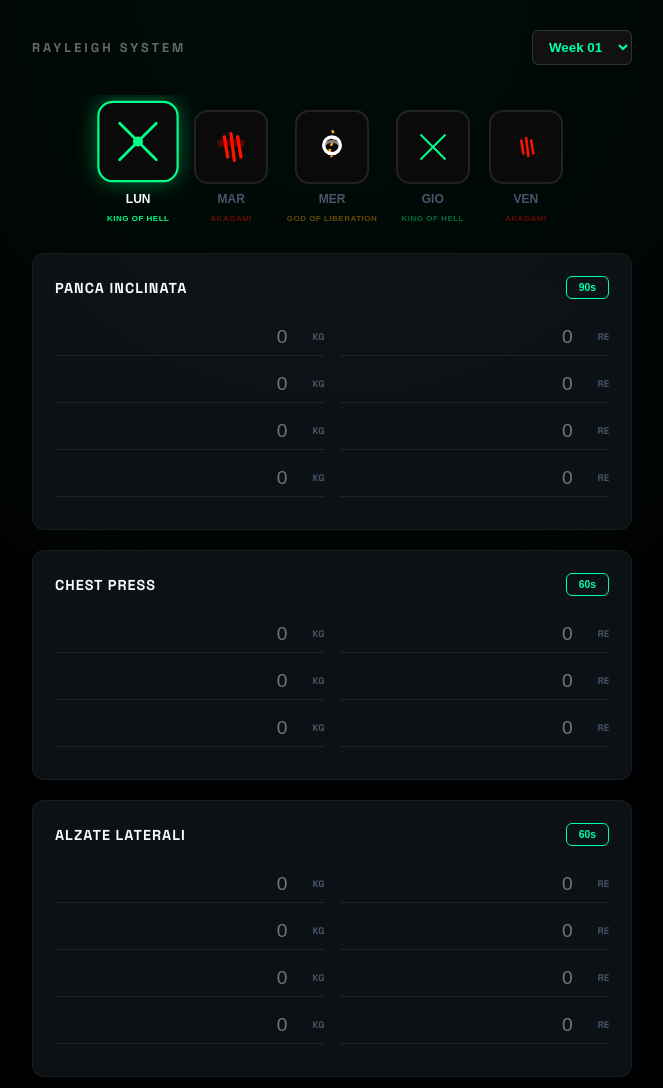
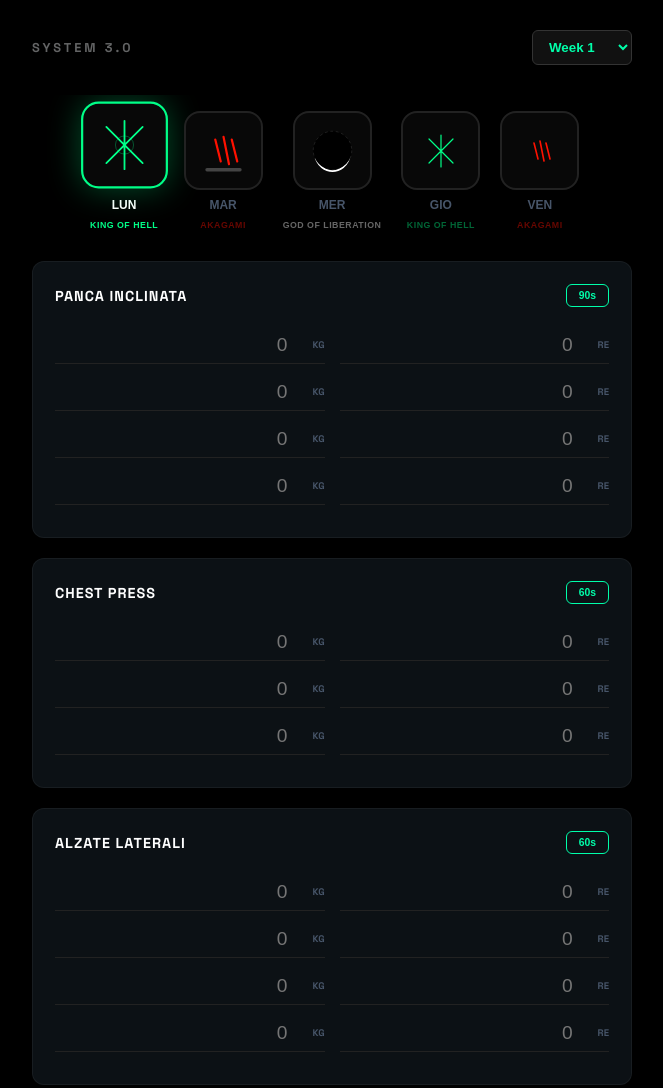
Before and after one commit to pietroinzerilli99-alt/scheda-palestra, a plain HTML site: page index.html in a window 1280 px wide. Shown: the top 1088 px of the page, without its empty margins (308-971 px from the left). Drawn offline with nearby package versions, Linux system fonts and the light colour scheme.

Commit message:
Update index.html

```diff
--- a/index.html
+++ b/index.html
@@ -3,7 +3,7 @@
 <head>
     <meta charset="UTF-8">
     <meta name="viewport" content="width=device-width, initial-scale=1.0">
-    <title>Rayleigh Haki System - Final</title>
+    <title>Rayleigh Haki - Supreme Edition</title>
     <script src="https://cdn.jsdelivr.net/npm/chart.js"></script>
     <link href="https://fonts.googleapis.com/css2?family=Space+Grotesk:wght@300;500;700&display=swap" rel="stylesheet">
     <style>
@@ -12,9 +12,9 @@
             --glass: rgba(15, 20, 25, 0.85);
             --primary: #00ffaa;
             --zoro-color: #00ff88;
+            --shanks-color: #ff1100;
             --luffy-color: #ffffff;
-            --luffy-aura: #ffaa00;
-            --shanks-color: #ff1100;
+            --haki-flash: transparent;
         }
 
         body {
@@ -22,58 +22,62 @@
             background-color: var(--bg);
             color: #f8fafc;
             margin: 0; padding-bottom: 80px;
-            background-image: radial-gradient(circle at 50% 0%, rgba(0, 255, 170, 0.05) 0%, transparent 50%);
+            overflow-x: hidden;
+            transition: background-color 0.1s;
+        }
+
+        /* Haki Flash Overlay */
+        #haki-flash-overlay {
+            position: fixed; top: 0; left: 0; width: 100%; height: 100%;
+            pointer-events: none; z-index: 9999; opacity: 0;
+            transition: opacity 0.1s;
         }
 
         header { padding: 30px 20px; max-width: 600px; margin: 0 auto; display: flex; justify-content: space-between; align-items: center; }
         .week-selector { background: #111; border: 1px solid #333; color: var(--primary); padding: 8px 12px; border-radius: 6px; font-weight: 700; outline: none; }
 
         /* Navigazione */
-        nav { display: flex; gap: 8px; padding: 10px; overflow-x: auto; max-width: 600px; margin: 0 auto; justify-content: center; }
+        nav { display: flex; gap: 8px; padding: 15px; overflow-x: auto; max-width: 600px; margin: 0 auto; justify-content: center; scrollbar-width: none; }
         .nav-item {
-            background: transparent; border: none; padding: 5px;
+            background: transparent; border: none;
             display: flex; flex-direction: column; align-items: center; gap: 8px;
-            cursor: pointer; min-width: 85px; position: relative;
+            cursor: pointer; min-width: 90px; transition: 0.3s;
         }
 
-        /* Icone Vettoriali Blindate */
         .char-box {
-            width: 70px; height: 70px;
-            border-radius: 14px;
-            border: 2px solid #222;
-            background: #0a0a0a;
+            width: 75px; height: 75px; border-radius: 16px;
+            border: 2px solid #222; background: #080808;
             display: flex; align-items: center; justify-content: center;
-            transition: 0.4s cubic-bezier(0.175, 0.885, 0.32, 1.275);
-            position: relative; overflow: hidden;
+            position: relative; transition: 0.4s cubic-bezier(0.175, 0.885, 0.32, 1.275);
         }
 
-        .nav-item.active .char-box { transform: scale(1.1) translateY(-5px); border-color: #fff; }
+        .nav-item.active .char-box { transform: scale(1.1) translateY(-5px); border-color: #fff; box-shadow: 0 0 25px rgba(255,255,255,0.1); }
 
-        /* Stili Aura Personaggi */
-        .zoro.active .char-box { border-color: var(--zoro-color); box-shadow: 0 0 20px rgba(0, 255, 136, 0.4); }
-        .shanks.active .char-box { border-color: var(--shanks-color); box-shadow: 0 0 20px rgba(255, 17, 0, 0.4); }
-        .luffy.active .char-box { border-color: var(--luffy-aura); box-shadow: 0 0 20px rgba(255, 170, 0, 0.4); }
+        /* Icon Styles Specific */
+        .zoro.active .char-box { border-color: var(--zoro-color); box-shadow: 0 0 30px rgba(0, 255, 136, 0.3); }
+        .shanks.active .char-box { border-color: var(--shanks-color); box-shadow: 0 0 30px rgba(255, 17, 0, 0.3); }
+        .luffy.active .char-box { border-color: #fff; box-shadow: 0 0 30px rgba(255, 255, 255, 0.4); }
 
         .day-label { font-size: 0.75rem; font-weight: 700; color: #475569; text-transform: uppercase; }
         .nav-item.active .day-label { color: #fff; }
-        .legend-title { font-size: 0.5rem; font-weight: 800; text-transform: uppercase; letter-spacing: 0.5px; opacity: 0.4; text-align: center; width: 100%; }
+        .legend-title { font-size: 0.55rem; font-weight: 800; text-transform: uppercase; letter-spacing: 0.5px; opacity: 0.4; text-align: center; }
         .nav-item.active .legend-title { opacity: 1; }
 
         /* Container & Cards */
         .container { padding: 15px; max-width: 600px; margin: 0 auto; }
         .day-section { display: none; }
-        .active-day { display: block; animation: fadeIn 0.4s ease; }
+        .active-day { display: block; }
 
         .card { background: var(--glass); backdrop-filter: blur(20px); border-radius: 12px; padding: 22px; margin-bottom: 20px; border: 1px solid rgba(255,255,255,0.05); }
 
-        /* Effetto Gomma JoyBoy */
-        .luffy-mode .card { animation: rubber 4s infinite alternate ease-in-out; border-color: rgba(255,170,0,0.2); }
-        @keyframes rubber { 0% { border-radius: 20px; } 100% { border-radius: 40px; transform: scale(1.01); } }
+        /* Luffy Gear 5 Rubber Animation */
+        .luffy-mode .card { animation: rubber 3s infinite alternate ease-in-out; }
+        @keyframes rubber { 0% { border-radius: 15px; } 100% { border-radius: 40px; transform: rotate(0.5deg) scale(1.01); } }
 
         .card-header { display: flex; justify-content: space-between; align-items: center; margin-bottom: 20px; }
-        .card-header h3 { margin: 0; font-size: 0.9rem; text-transform: uppercase; letter-spacing: 1px; }
+        .card-header h3 { margin: 0; font-size: 0.9rem; text-transform: uppercase; letter-spacing: 1px; color: #fff; }
 
-        .timer-btn { background: transparent; color: var(--primary); border: 1px solid var(--primary); padding: 5px 12px; border-radius: 6px; font-size: 0.65rem; font-weight: 700; cursor: pointer; }
+        .timer-btn { background: transparent; color: var(--primary); border: 1px solid var(--primary); padding: 5px 12px; border-radius: 6px; font-size: 0.65rem; font-weight: 700; }
 
         .inputs { display: grid; grid-template-columns: 1fr 1fr; gap: 15px; margin-bottom: 10px; }
         .input-box { display: flex; align-items: center; gap: 8px; border-bottom: 1px solid #222; padding: 6px 0; }
@@ -81,101 +85,122 @@
         .input-box span { font-size: 0.6rem; color: #475569; font-weight: 700; }
 
         /* Haki Lightning */
-        .haki-lightning-svg { position: absolute; top: 50%; left: 50%; width: 150%; height: 150%; transform: translate(-50%, -50%); pointer-events: none; z-index: 1000; }
-        #timer-overlay { position: fixed; top: 0; left: 0; width: 100%; height: 100%; background: rgba(0,0,0,0.98); display: none; align-items: center; justify-content: center; z-index: 10000; }
-        #timer-val { font-size: 7rem; font-weight: 200; color: var(--primary); }
+        .haki-lightning-svg { position: absolute; top: 50%; left: 50%; width: 200%; height: 200%; transform: translate(-50%, -50%); pointer-events: none; z-index: 1000; }
     </style>
 </head>
 <body>
 
+<div id="haki-flash-overlay"></div>
+
 <header>
-    <div style="font-weight: 700; letter-spacing: 3px; font-size: 0.8rem; opacity: 0.4;">RAYLEIGH SYSTEM</div>
+    <div style="font-weight: 700; letter-spacing: 3px; font-size: 0.8rem; opacity: 0.4;">SYSTEM 3.0</div>
     <select class="week-selector" id="weekSelect" onchange="loadWeekData()"></select>
 </header>
 
 <nav id="dayNav">
-    <button onclick="switchDay('lun', 'zoro')" id="n-lun" class="nav-item active zoro interactive">
+    <button onclick="switchDay('lun', 'zoro')" id="n-lun" class="nav-item active zoro">
         <div class="char-box">
-            <svg width="40" height="40" viewBox="0 0 24 24" fill="none" stroke="var(--zoro-color)" stroke-width="1.5">
-                <path d="M2 22L12 12M12 12L22 2M12 12L22 22M12 12L2 2" stroke-linecap="round"/>
-                <circle cx="12" cy="12" r="2" fill="var(--zoro-color)"/>
+            <svg viewBox="0 0 100 100" width="55" height="55">
+                <path d="M20 80 L80 20 M20 20 L80 80 M50 10 L50 90" stroke="var(--zoro-color)" stroke-width="3" stroke-linecap="round"/>
+                <circle cx="50" cy="50" r="15" stroke="var(--zoro-color)" stroke-width="1" fill="none" opacity="0.5">
+                    <animate attributeName="r" values="15;20;15" dur="2s" repeatCount="indefinite" />
+                </circle>
             </svg>
         </div>
         <span class="day-label">Lun</span>
         <span class="legend-title" style="color:var(--zoro-color)">King of Hell</span>
     </button>
 
-    <button onclick="switchDay('mar', 'shanks')" id="n-mar" class="nav-item shanks interactive">
+    <button onclick="switchDay('mar', 'shanks')" id="n-mar" class="nav-item shanks">
         <div class="char-box">
-            <svg width="40" height="40" viewBox="0 0 24 24" fill="none" stroke="var(--shanks-color)" stroke-width="2">
-                <path d="M8 6L10 18M12 4L14 20M16 6L18 18" stroke-linecap="round"/>
-                <path d="M4 10C4 10 12 8 20 10" stroke="rgba(255,0,0,0.3)" stroke-width="4"/>
+            <svg viewBox="0 0 100 100" width="55" height="55">
+                <path d="M35 30 L45 70 M50 25 L60 75 M65 30 L75 70" stroke="var(--shanks-color)" stroke-width="4" stroke-linecap="round"/>
+                <path d="M20 85 L80 85" stroke="#444" stroke-width="6" stroke-linecap="round"/>
             </svg>
         </div>
         <span class="day-label">Mar</span>
         <span class="legend-title" style="color:var(--shanks-color)">Akagami</span>
     </button>
 
-    <button onclick="switchDay('mer', 'luffy')" id="n-mer" class="nav-item luffy interactive">
+    <button onclick="switchDay('mer', 'luffy')" id="n-mer" class="nav-item luffy">
         <div class="char-box">
-            <svg width="40" height="40" viewBox="0 0 24 24" fill="none" stroke="var(--luffy-aura)" stroke-width="1.5">
-                <path d="M12 2C12 2 15 6 12 10C9 14 12 18 12 18" stroke-dasharray="2 2"/>
-                <circle cx="12" cy="11" r="5" stroke="white" stroke-width="2"/>
-                <path d="M7 11Q12 6 17 11" stroke="white" opacity="0.5"/>
+            <svg viewBox="0 0 100 100" width="55" height="55">
+                <path d="M30 50 Q50 10 70 50 Q90 60 70 80 Q50 95 30 80 Q10 60 30 50" fill="none" stroke="white" stroke-width="3"/>
+                <path d="M35 65 Q50 75 65 65" stroke="white" stroke-width="2" fill="none"/>
+                <circle cx="50" cy="50" r="35" stroke="rgba(255,255,255,0.2)" stroke-width="1" stroke-dasharray="5,5">
+                    <animateTransform attributeName="transform" type="rotate" from="0 50 50" to="360 50 50" dur="10s" repeatCount="indefinite" />
+                </circle>
             </svg>
         </div>
         <span class="day-label">Mer</span>
-        <span class="legend-title" style="color:var(--luffy-aura)">God of Liberation</span>
+        <span class="legend-title" style="color:#fff">God of Liberation</span>
     </button>
 
-    <button onclick="switchDay('gio', 'zoro')" id="n-gio" class="nav-item zoro interactive">
-        <div class="char-box"><svg width="30" height="30" viewBox="0 0 24 24" fill="none" stroke="var(--zoro-color)" stroke-width="1.5"><path d="M2 22L12 12M12 12L22 2M12 12L22 22M12 12L2 2"/></svg></div>
+    <button onclick="switchDay('gio', 'zoro')" id="n-gio" class="nav-item zoro">
+        <div class="char-box">
+            <svg viewBox="0 0 100 100" width="40" height="40">
+                <path d="M20 80 L80 20 M20 20 L80 80 M50 10 L50 90" stroke="var(--zoro-color)" stroke-width="3" stroke-linecap="round"/>
+            </svg>
+        </div>
         <span class="day-label">Gio</span>
         <span class="legend-title" style="color:var(--zoro-color)">King of Hell</span>
     </button>
 
-    <button onclick="switchDay('ven', 'shanks')" id="n-ven" class="nav-item shanks interactive">
-        <div class="char-box"><svg width="30" height="30" viewBox="0 0 24 24" fill="none" stroke="var(--shanks-color)" stroke-width="2"><path d="M8 6L10 18M12 4L14 20M16 6L18 18"/></svg></div>
+    <button onclick="switchDay('ven', 'shanks')" id="n-ven" class="nav-item shanks">
+        <div class="char-box">
+            <svg viewBox="0 0 100 100" width="40" height="40">
+                <path d="M35 30 L45 70 M50 25 L60 75 M65 30 L75 70" stroke="var(--shanks-color)" stroke-width="4" stroke-linecap="round"/>
+            </svg>
+        </div>
         <span class="day-label">Ven</span>
         <span class="legend-title" style="color:var(--shanks-color)">Akagami</span>
     </button>
 </nav>
 
 <div class="container" id="mainContainer"></div>
-<div id="timer-overlay"><div id="timer-val">00:00</div></div>
 
 <script>
-// Logica Haki Interaction
-function createLightning() {
+// EFFETTO HAKI SUPREMO
+function triggerHakiBurst(charType) {
+    const flash = document.getElementById('haki-flash-overlay');
+    let color = "#ffffff";
+    if(charType === 'zoro') color = "rgba(0, 255, 136, 0.4)";
+    if(charType === 'shanks') color = "rgba(255, 17, 0, 0.4)";
+    if(charType === 'luffy') color = "rgba(255, 255, 255, 0.5)";
+
+    flash.style.backgroundColor = color;
+    flash.style.opacity = "1";
+
+    // Scossa dello schermo
+    document.body.style.transform = `translate(${(Math.random()-0.5)*10}px, ${(Math.random()-0.5)*10}px)`;
+
+    setTimeout(() => {
+        flash.style.opacity = "0";
+        document.body.style.transform = "translate(0,0)";
+    }, 200);
+}
+
+function createLightning(charType) {
     const svg = document.createElementNS("http://www.w3.org/2000/svg", "svg");
     svg.setAttribute("class", "haki-lightning-svg");
     svg.setAttribute("viewBox", "0 0 200 200");
+    let color = charType === 'zoro' ? '#00ff88' : (charType === 'shanks' ? '#ff0000' : '#ffffff');
     let paths = "";
-    for(let i=0; i<5; i++) {
+    for(let i=0; i<6; i++) {
         let x=100, y=100; let d=`M 100 100 `;
-        for(let j=0; j<3; j++) { x+=(Math.random()-0.5)*80; y+=(Math.random()-0.5)*80; d+=`L ${x} ${y} `; }
-        paths += `<path d="${d}" stroke="black" stroke-width="4" fill="none"/><path d="${d}" stroke="red" stroke-width="1.2" fill="none"/>`;
+        for(let j=0; j<4; j++) { x+=(Math.random()-0.5)*100; y+=(Math.random()-0.5)*100; d+=`L ${x} ${y} `; }
+        paths += `<path d="${d}" stroke="black" stroke-width="5" fill="none" opacity="0.7"/><path d="${d}" stroke="${color}" stroke-width="1.5" fill="none"/>`;
     }
     svg.innerHTML = paths; return svg;
 }
 
-function triggerHaki(e) {
-    const bolt = createLightning(); e.currentTarget.appendChild(bolt);
-    setTimeout(() => bolt.remove(), 300);
-}
-
-// Inizializzazione Workout
-const weekSelect = document.getElementById('weekSelect');
-for(let i=1; i<=16; i++) {
-    let opt = document.createElement('option'); opt.value = i; opt.innerText = `Week ${i.toString().padStart(2, '0')}`; weekSelect.appendChild(opt);
-}
-
+// Inizializzazione Workout (Dati semplificati per brevità)
 const workout = {
-    lun: { char: 'zoro', ex: [{n:"Panca Inclinata", s:4, r:90}, {n:"Chest Press", s:3, r:60}, {n:"Alzate Laterali", s:4, r:60}, {n:"Pushdown", s:4, r:60}] },
-    mar: { char: 'shanks', ex: [{n:"Trazioni Zavorra", s:5, r:120}, {n:"Rematore", s:3, r:90}, {n:"Curl EZ", s:4, r:60}, {n:"Facepull", s:3, r:60}] },
-    mer: { char: 'luffy', ex: [{n:"Hack Squat", s:4, r:120}, {n:"Leg Press", s:3, r:90}, {n:"Leg Curl", s:4, r:60}, {n:"Calf Raise", s:4, r:60}] },
-    gio: { char: 'zoro', ex: [{n:"Panca Piana", s:4, r:90}, {n:"Croci Cavi", s:3, r:60}, {n:"Shoulder Press", s:3, r:90}, {n:"French Press", s:3, r:60}] },
-    ven: { char: 'shanks', ex: [{n:"Trazioni Volume", s:4, r:120}, {n:"Lat Machine", s:3, r:90}, {n:"Hammer Curl", s:3, r:60}, {n:"Curl Cavi", s:3, r:60}] }
+    lun: { char: 'zoro', ex: [{n:"Panca Inclinata", s:4, r:90}, {n:"Chest Press", s:3, r:60}, {n:"Alzate Laterali", s:4, r:60}] },
+    mar: { char: 'shanks', ex: [{n:"Trazioni Zavorra", s:5, r:120}, {n:"Rematore", s:3, r:90}, {n:"Curl EZ", s:4, r:60}] },
+    mer: { char: 'luffy', ex: [{n:"Hack Squat", s:4, r:120}, {n:"Leg Press", s:3, r:90}, {n:"Leg Curl", s:4, r:60}] },
+    gio: { char: 'zoro', ex: [{n:"Panca Piana", s:4, r:90}, {n:"Croci Cavi", s:3, r:60}, {n:"Shoulder Press", s:3, r:90}] },
+    ven: { char: 'shanks', ex: [{n:"Trazioni Volume", s:4, r:120}, {n:"Lat Machine", s:3, r:90}, {n:"Hammer Curl", s:3, r:60}] }
 };
 
 function init() {
@@ -184,17 +209,26 @@ function init() {
         let section = `<div id="${day}" class="day-section ${day==='lun'?'active-day':''} ${workout[day].char}-mode">`;
         workout[day].ex.forEach((e, idx) => {
             const id = `${day}_${idx}`;
-            section += `<div class="card"><div class="card-header"><h3>${e.n}</h3><button class="timer-btn interactive" onclick="startTimer(${e.r})">${e.r}s</button></div>`;
-            for(let s=0; s<e.s; s++) { section += `<div class="inputs"><div class="input-box"><input type="number" id="${id}_w${s}" onchange="saveData('${id}')" placeholder="0"><span>KG</span></div><div class="input-box"><input type="number" id="${id}_r${s}" onchange="saveData('${id}')" placeholder="0"><span>RE</span></div></div>`; }
+            section += `<div class="card"><div class="card-header"><h3>${e.n}</h3><button class="timer-btn">${e.r}s</button></div>`;
+            for(let s=0; s<e.s; s++) { section += `<div class="inputs"><div class="input-box"><input type="number" placeholder="0"><span>KG</span></div><div class="input-box"><input type="number" placeholder="0"><span>RE</span></div></div>`; }
             section += `</div>`;
         });
         main.innerHTML += section + `</div>`;
     }
-    loadWeekData();
-    document.querySelectorAll('.interactive').forEach(el => { el.addEventListener('mousedown', triggerHaki); el.addEventListener('touchstart', triggerHaki); });
+
+    // Settimane
+    const ws = document.getElementById('weekSelect');
+    for(let i=1; i<=16; i++) { let o = document.createElement('option'); o.value=i; o.innerText=`Week ${i}`; ws.appendChild(o); }
 }
 
-function switchDay(day, mode) {
+function switchDay(day, charType) {
+    // Effetti Haki
+    triggerHakiBurst(charType);
+    const bolt = createLightning(charType);
+    document.getElementById('n-'+day).appendChild(bolt);
+    setTimeout(() => bolt.remove(), 400);
+
+    // Cambio Pagina
     document.querySelectorAll('.day-section').forEach(d => d.classList.remove('active-day'));
     document.querySelectorAll('.nav-item').forEach(b => b.classList.remove('active'));
     document.getElementById(day).classList.add('active-day');
@@ -202,39 +236,6 @@ function switchDay(day, mode) {
     window.scrollTo(0,0);
 }
 
-function saveData(exId) {
-    const week = weekSelect.value; const entry = { w: [], r: [] };
-    const [day, idx] = exId.split('_');
-    for(let i=0; i<workout[day].ex[idx].s; i++) {
-        entry.w.push(document.getElementById(`${exId}_w${i}`).value || 0);
-        entry.r.push(document.getElementById(`${exId}_r${i}`).value || 0);
-    }
-    localStorage.setItem(`RayFinal_${week}_${exId}`, JSON.stringify(entry));
-}
-
-function loadWeekData() {
-    const week = weekSelect.value;
-    for(let day in workout) {
-        workout[day].ex.forEach((e, idx) => {
-            const id = `${day}_${idx}`; const saved = JSON.parse(localStorage.getItem(`RayFinal_${week}_${id}`));
-            for(let i=0; i<e.s; i++) {
-                document.getElementById(`${id}_w${i}`).value = saved ? saved.w[i] : "";
-                document.getElementById(`${id}_r${i}`).value = saved ? saved.r[i] : "";
-            }
-        });
-    }
-}
-
-function startTimer(s) {
-    const ov = document.getElementById('timer-overlay'); ov.style.display = 'flex';
-    let time = s;
-    const interval = setInterval(() => {
-        document.getElementById('timer-val').innerText = `${Math.floor(time/60)}:${(time%60).toString().padStart(2, '0')}`;
-        if(time-- <= 0) { clearInterval(interval); ov.style.display = 'none'; }
-    }, 1000);
-    ov.onclick = () => { clearInterval(interval); ov.style.display = 'none'; };
-}
-
 window.onload = init;
 </script>
 </body>
```
